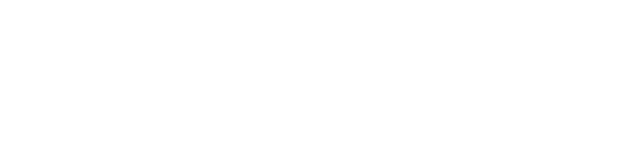
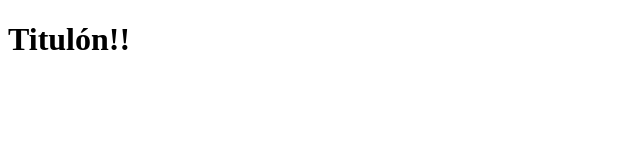
Before and after one commit to yobo-16/1-3-2, a plain HTML site: page index.html in a window 1280 px wide. Shown: the whole page, without its empty margins (0-640 px from the left). Drawn offline with Linux system fonts and the light colour scheme.

Commit message:
Agregado un mega título

```diff
--- a/index.html
+++ b/index.html
@@ -4,6 +4,6 @@
     <title>1 - 3 - 1</title>
 </head>
 <body>
-
+    <h1>Titulón!!</h1>
 </body>
 </html>
```
